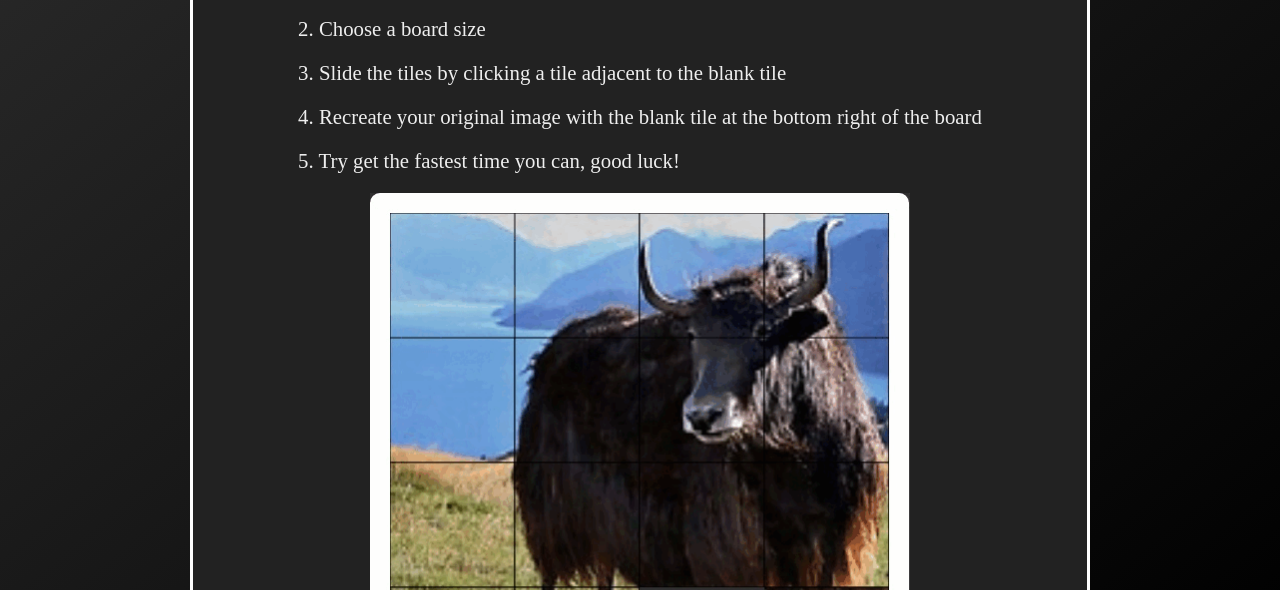
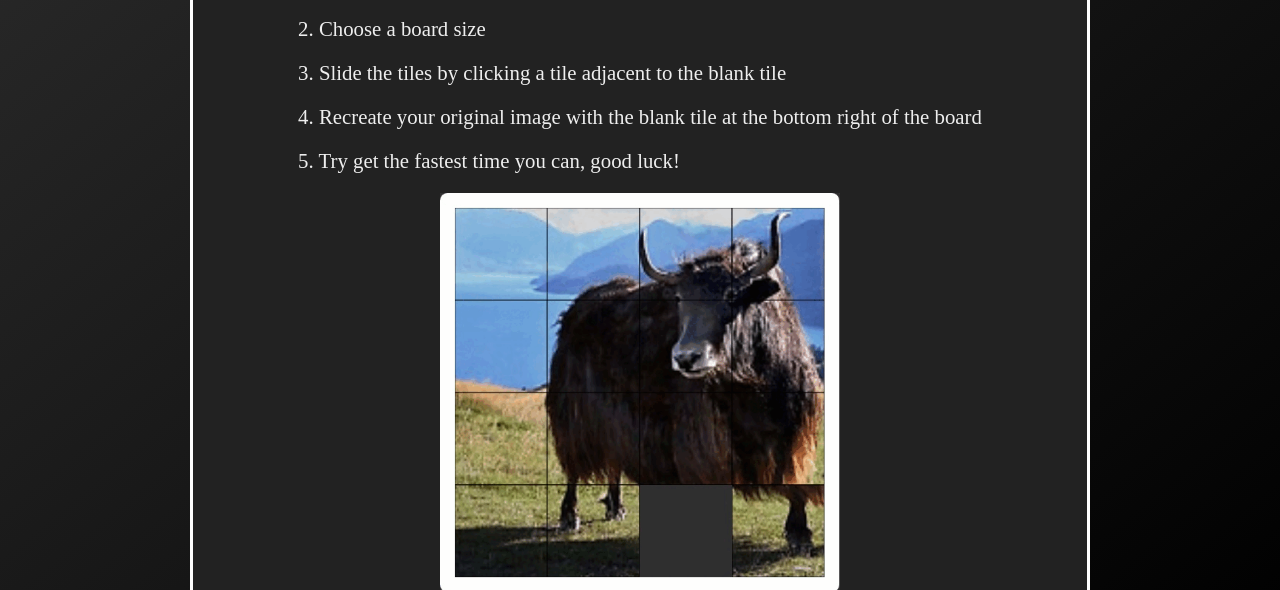
Before and after one commit to adamdgit/Picture-Puzzle, a plain HTML site: page index.html in a window 1280 px wide. Shown: the part 210-800 px from the top of the page. Drawn offline with Linux system fonts and the light colour scheme.

Commit message:
fixed tutorial image size

```diff
--- a/style.css
+++ b/style.css
@@ -186,7 +186,8 @@ button:hover {
 
 .intro img {
   width: 100%;
-  max-width: 540px;
+  max-width: 400px;
+  min-width: 300px;
   margin-bottom: 2rem;
 }
 
```
